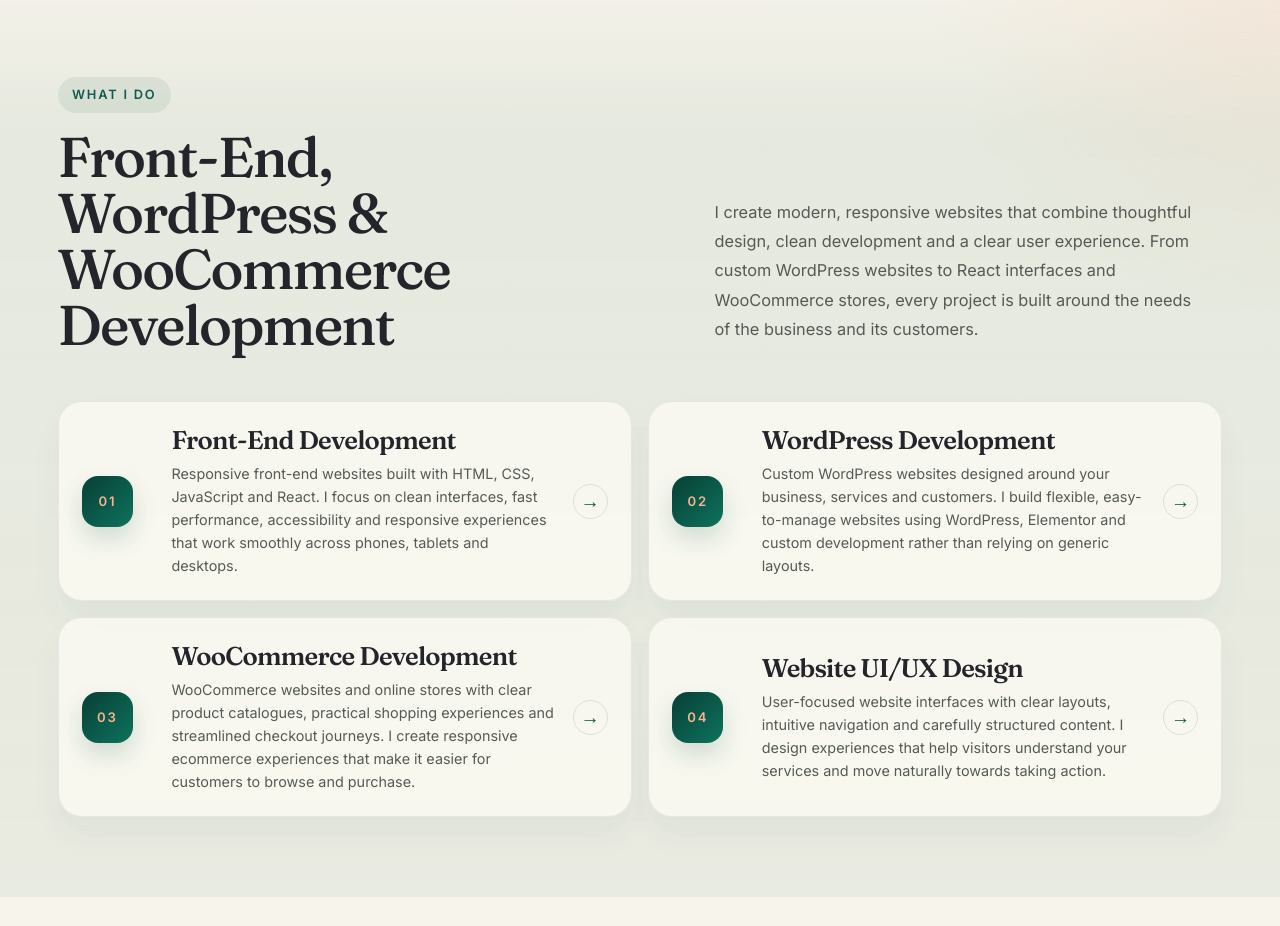
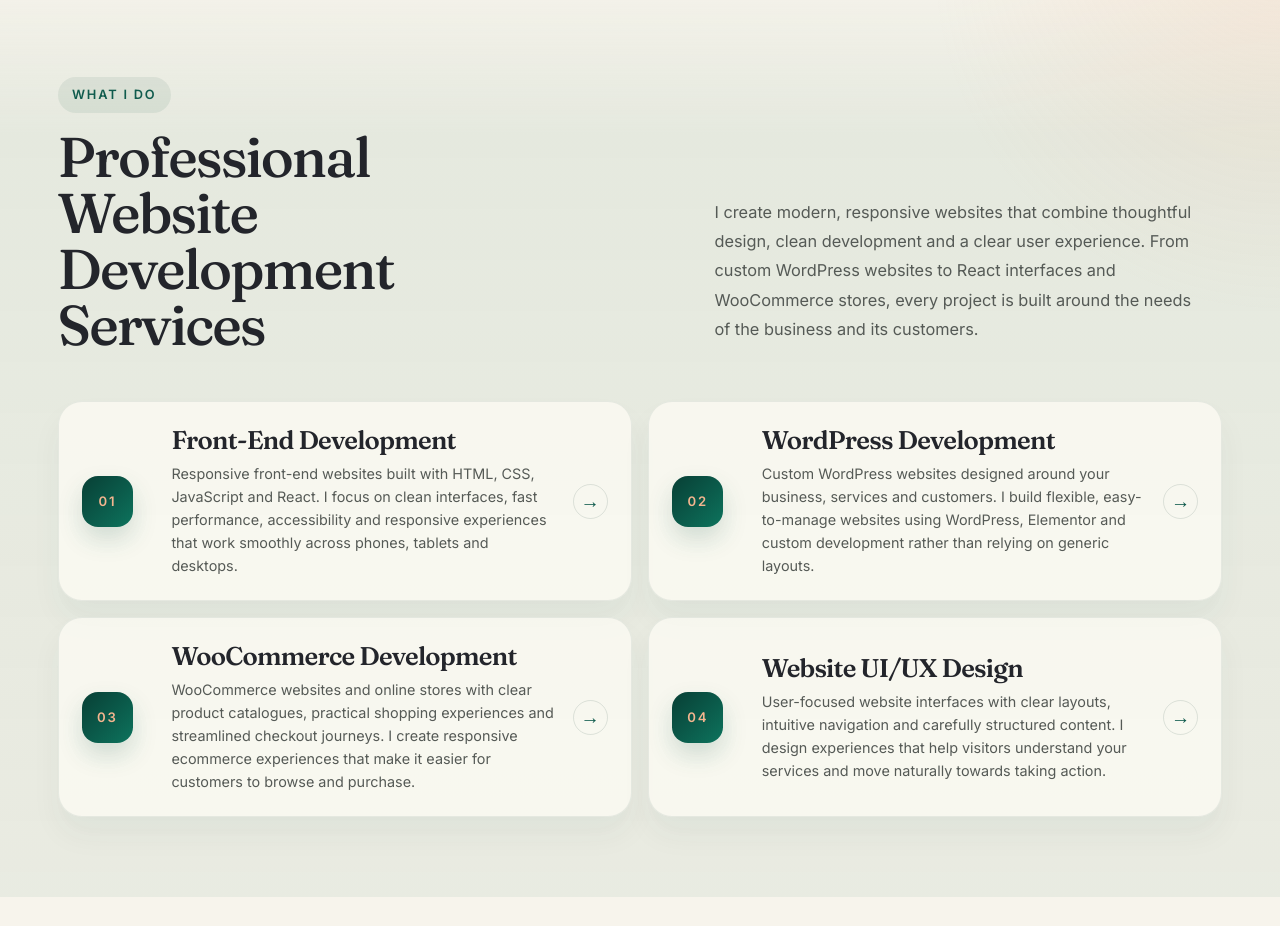
Before and after one commit to NIMRAali93/portfolio, a React (Vite) app: page / in a window 1280 px wide. Shown: the part 920-1846 px from the top of the page. Built offline with nearby package versions, Linux system fonts and the light colour scheme.

Commit message:
Update website SEO content

```diff
--- a/src/components/Services.jsx
+++ b/src/components/Services.jsx
@@ -12,7 +12,7 @@
         <div className="section-head">
           <div>
             <p className="eyebrow" data-reveal="up">What I do</p>
-            <h2 className="serif" data-reveal="up">Front-End, WordPress &amp; WooCommerce Development</h2>
+            <h2 className="serif" data-reveal="up">Professional Website Development Services</h2>
           </div>
           <p className="section-intro" data-reveal="fade">
             I create modern, responsive websites that combine thoughtful design, clean
```
